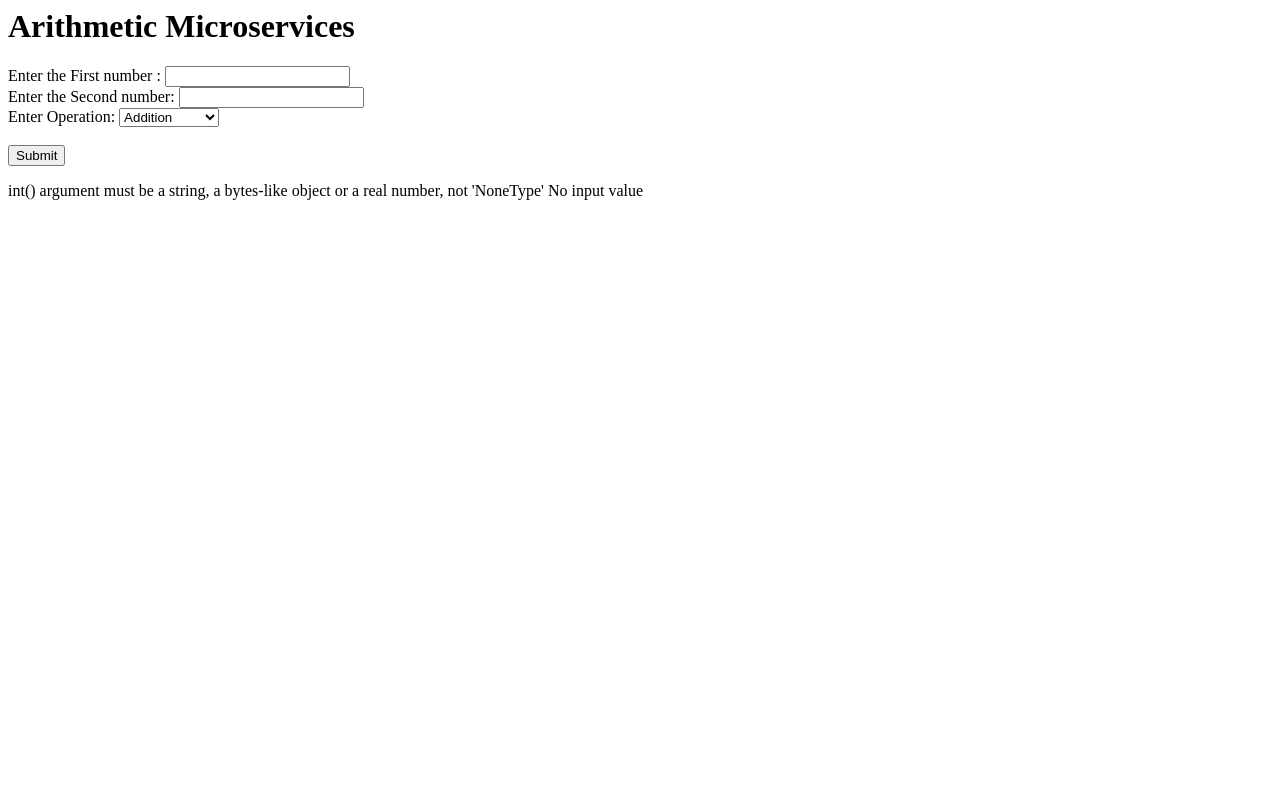
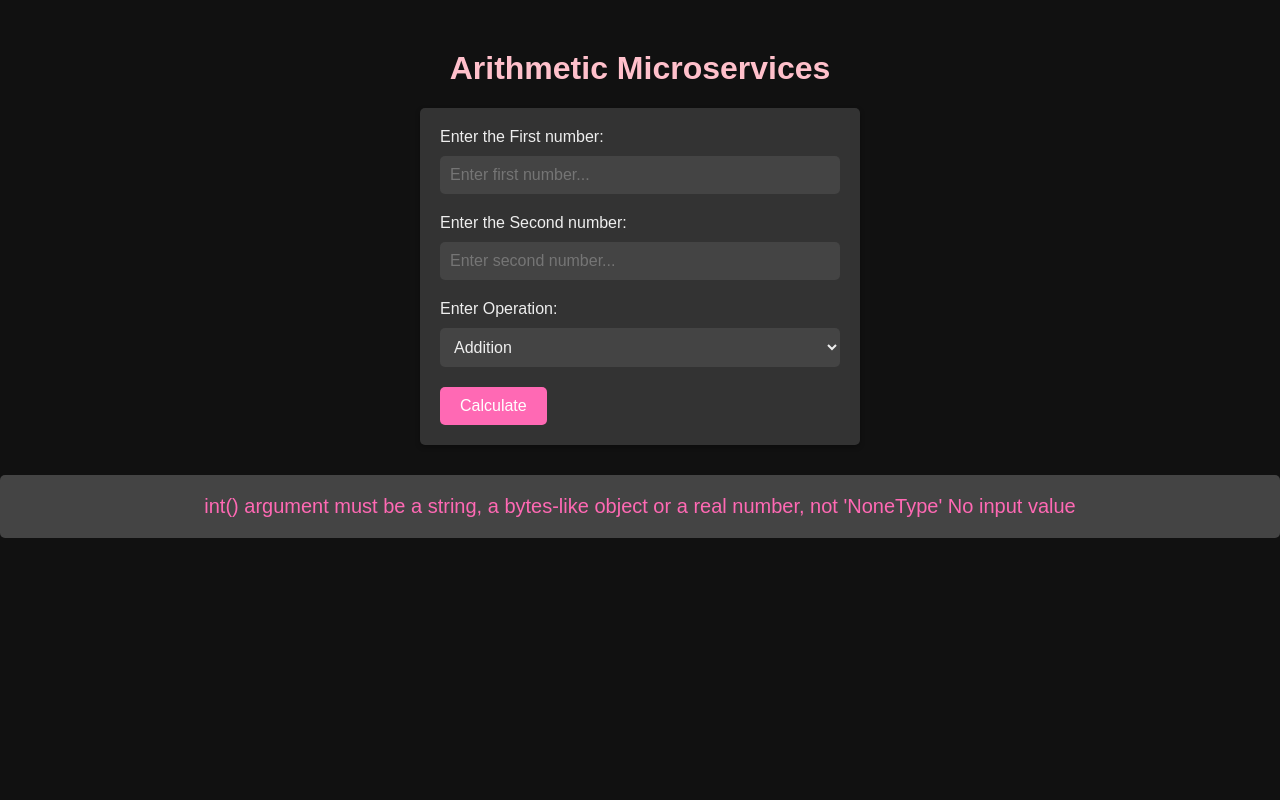
Before and after one commit to doots18/BreakingDownMonoliths, a Flask app: page / in a window 1280 px wide. Run offline with Flask 3, Linux system fonts and the light colour scheme.

Commit message:
CSS Added

```diff
--- a/microservices/landing/app/templates/index.html
+++ b/microservices/landing/app/templates/index.html
@@ -1,13 +1,76 @@
+<!DOCTYPE html>
 <html>
+<head>
+	<title>Arithmetic Microservices</title>
+	<style>
+		body {
+			background-color: #111;
+			color: #eee;
+			font-family: Arial, sans-serif;
+			margin: 0;
+			padding: 0;
+		}
+		h1 {
+			text-align: center;
+			color: #ffc0cb;
+			margin-top: 50px;
+		}
+		form {
+			width: 400px;
+			margin: 0 auto;
+			background-color: #333;
+			border-radius: 5px;
+			padding: 20px;
+			box-shadow: 0px 2px 5px rgba(0,0,0,0.3);
+		}
+		label {
+			display: block;
+			margin-bottom: 10px;
+			color: #eee;
+		}
+		input[type="text"], select {
+			width: 100%;
+			padding: 10px;
+			border: none;
+			border-radius: 5px;
+			margin-bottom: 20px;
+			font-size: 16px;
+			color: #eee;
+			background-color: #444;
+			box-sizing: border-box;
+		}
+		input[type="submit"] {
+			background-color: #ff69b4;
+			color: #fff;
+			border: none;
+			padding: 10px 20px;
+			border-radius: 5px;
+			font-size: 16px;
+			cursor: pointer;
+		}
+		input[type="submit"]:hover {
+			background-color: #ff1493;
+		}
+		.flash-message {
+			background-color: #444;
+			color: #ff69b4;
+			padding: 20px;
+         font-size: 20px;
+			border-radius: 5px;
+			margin-top: 30px;
+			text-align: center;
+		}
+	</style>
+</head>
 <body>
 	<h1>Arithmetic Microservices</h1>
 	<form action="" method="POST">
-         <!-- Hint 1: What if input "first" and "second" had default values? -->
-         Enter the First number : <input name="first">
-         <br>
-         Enter the Second number: <input name="second">
-         <br>
-         Enter Operation: <select id="op" name="operation">
+		<label for="first">Enter the First number:</label>
+		<input type="text" id="first" name="first" placeholder="Enter first number...">
+		<label for="second">Enter the Second number:</label>
+		<input type="text" id="second" name="second" placeholder="Enter second number...">
+		<label for="operation">Enter Operation:</label>
+		<select id="operation" name="operation">
 			<option value="add">Addition</option>
 			<option value="minus">Subtraction</option>
 			<option value="multiply">Multiplication</option>
@@ -16,11 +79,12 @@
 			<option value="lcm">LCM</option>
 			<option value="modulus">Modulus</option>
 		</select>
-         <br><br>
-         <input type="submit" name="submit_button">
+		<input type="submit" name="submit_button" value="Calculate">
 	</form>
+	<div class="flash-message">
 		{% for message in get_flashed_messages() %}
-         {{message}}
+			{{ message }}
 		{% endfor %}
+	</div>
 </body>
 </html>
```
Lines whose indentation alone changed are shown as unchanged.
